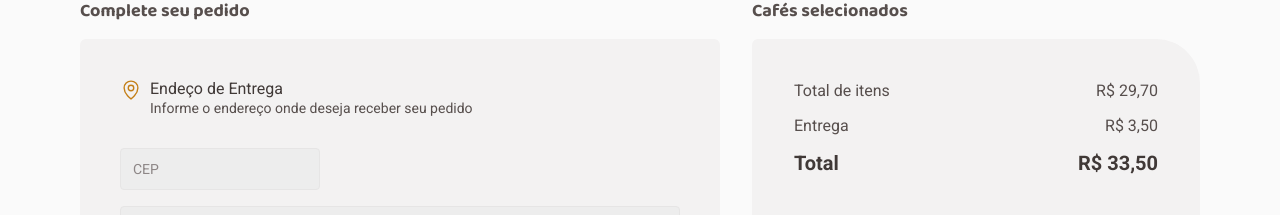
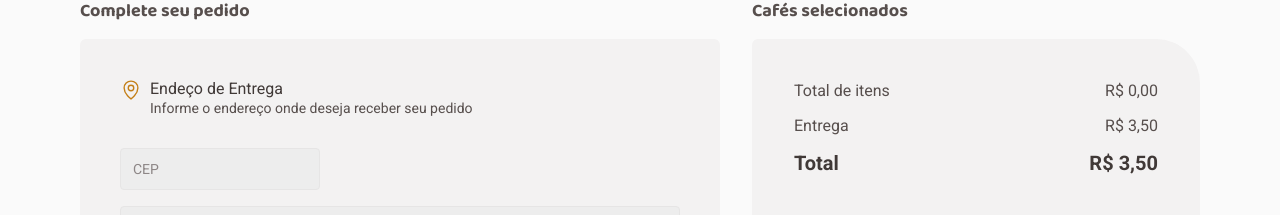
Before and after one commit to willianlins/Coffe-Delivery-Ignite, a React (Vite) app: page /Checkout in a window 1280 px wide. Shown: the part 156-371 px from the top of the page. Built offline with nearby package versions, Linux system fonts and the light colour scheme.

Commit message:
arrumando preço do carrinho

```diff
--- a/src/contexts/CoffeContext.tsx
+++ b/src/contexts/CoffeContext.tsx
@@ -3,6 +3,7 @@ import { Coffebuy, coffeBuyReducer } from '../reducers/coffeBuy/reducer'
 import {
   addNewCoffe,
   addQuatityCoffe,
+  removeCoffe,
   updateQuatityCoffe,
 } from '../reducers/coffeBuy/actions'
 
@@ -16,7 +17,7 @@ interface CoffeContextType {
     imgSRC: string,
     price: number,
   ) => void
-  removeCoffe: (idCoffe: number) => void
+  removeCoffeId: (idCoffe: number) => void
   updateQuatityCoffes: (idCoffe: number, quantity: number) => void
 }
 
@@ -57,7 +58,7 @@ export function CoffeContextProvider({ children }: CoffeContextProviderProps) {
     dispatch(addQuatityCoffe(idCoffe, quantity, title, imgSRC, price))
   }
 
-  function removeCoffe(idCoffe: number) {
+  function removeCoffeId(idCoffe: number) {
     dispatch(removeCoffe(idCoffe))
   }
 
@@ -71,7 +72,7 @@ export function CoffeContextProvider({ children }: CoffeContextProviderProps) {
         coffes,
         addCoffeCart,
         addAmountCoffe,
-        removeCoffe,
+        removeCoffeId,
         updateQuatityCoffes,
       }}
     >
--- a/src/pages/Checkout/Components/CoffeList/index.tsx
+++ b/src/pages/Checkout/Components/CoffeList/index.tsx
@@ -2,7 +2,7 @@ import { Trash } from 'phosphor-react'
 import { QuantityInput } from '../../../../components/QuatityInput'
 import { CoffeListDetails, ContainerCoffeList } from './styles'
 import { Coffebuy } from '../../../../reducers/coffeBuy/reducer'
-import { useCallback, useContext, useState } from 'react'
+import { useContext, useEffect, useState } from 'react'
 import { CoffeContext } from '../../../../contexts/CoffeContext'
 
 interface CoffeListProps extends Omit<Coffebuy, 'price'> {
@@ -17,9 +17,14 @@ export function CoffeList({
   quantity,
 }: CoffeListProps) {
   const [amountCoffe, setAmountCoffe] = useState(quantity)
-  const { updateQuatityCoffes } = useContext(CoffeContext)
+  const { updateQuatityCoffes, removeCoffeId, coffes } =
+    useContext(CoffeContext)
+
+  useEffect(() => {
+    updateQuatityCoffes(id, amountCoffe)
+  }, [amountCoffe, id, updateQuatityCoffes])
+
   function lessQuatityCoffe() {
-    console.log(quantity)
     if (amountCoffe > 1) {
       setAmountCoffe((state) => state - 1)
     }
@@ -31,9 +36,11 @@ export function CoffeList({
     }
   }
 
-  useCallback(() => {
-    updateQuatityCoffes(id, amountCoffe)
-  }, [amountCoffe, id, updateQuatityCoffes])
+  function handleRemoveCoffe() {
+    removeCoffeId(id)
+    console.log('wq')
+    console.log(coffes)
+  }
 
   return (
     <ContainerCoffeList>
@@ -47,7 +54,7 @@ export function CoffeList({
             moreQuatityCoffe={moreQuatityCoffe}
             sizetype={`small`}
           />
-          <button>
+          <button onClick={handleRemoveCoffe}>
             <Trash size={16} />
             REMOVER
           </button>
--- a/src/pages/Checkout/index.tsx
+++ b/src/pages/Checkout/index.tsx
@@ -17,6 +17,10 @@ import { CoffeContext } from '../../contexts/CoffeContext'
 
 export function Checkout() {
   const { coffes } = useContext(CoffeContext)
+  const VALUEDELIVERY = 3.5
+  const VALUECART = coffes.reduce((ac, current) => {
+    return ac + current.price * current.quantity
+  }, 0)
 
   return (
     <ContainerCheckout>
@@ -118,18 +122,33 @@ export function Checkout() {
             <tbody>
               <tr>
                 <td>Total de itens</td>
-                <td>R$ 29,70</td>
+                <td>
+                  R${' '}
+                  {VALUECART.toLocaleString('pt-br', {
+                    minimumFractionDigits: 2,
+                  })}
+                </td>
               </tr>
               <tr>
                 <td>Entrega</td>
-                <td>R$ 3,50</td>
+                <td>
+                  R${' '}
+                  {VALUEDELIVERY.toLocaleString('pt-br', {
+                    minimumFractionDigits: 2,
+                  })}
+                </td>
               </tr>
               <tr>
                 <td>
                   <strong>Total</strong>
                 </td>
                 <td>
-                  <strong>R$ 33,50</strong>
+                  <strong>
+                    R${' '}
+                    {(VALUECART + VALUEDELIVERY).toLocaleString('pt-br', {
+                      minimumFractionDigits: 2,
+                    })}
+                  </strong>
                 </td>
               </tr>
             </tbody>
--- a/src/reducers/coffeBuy/reducer.ts
+++ b/src/reducers/coffeBuy/reducer.ts
@@ -55,20 +55,12 @@ export function coffeBuyReducer(state: CoffeBuyState, action: any) {
       })
     }
     case ActionTypes.REMOVE_COFFE: {
+      const cofferArray = [...state.coffes]
+
       return {
-        ...state,
-        coffes: state.coffes
-          .map((coffe) => {
-            if (coffe.id === action.payload.idCoffe) {
-              if (coffe.quantity > 1) {
-                return { ...coffe, quantity: coffe.quantity - 1 }
-              }
-              return null
-            } else {
-              return coffe
-            }
-          })
-          .filter(Boolean),
+        coffes: cofferArray.filter(
+          (coffe) => coffe.id !== action.payload.idCoffe,
+        ),
       }
     }
     default:
```
